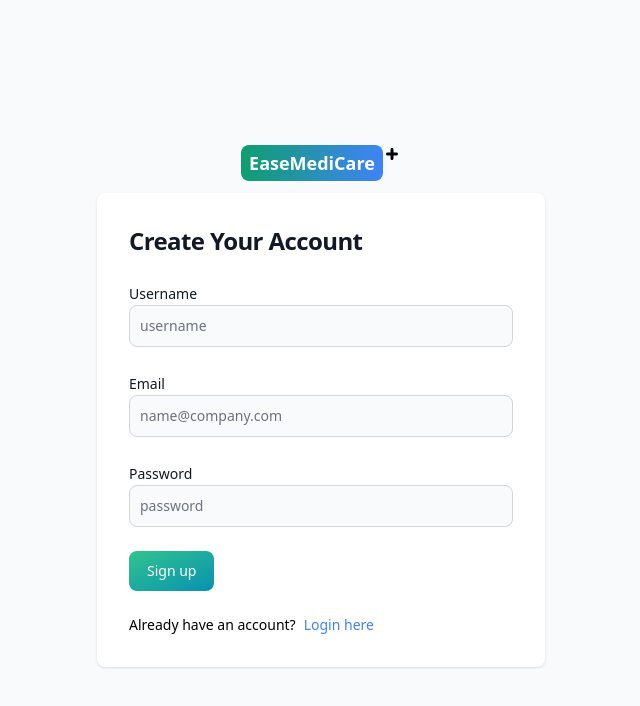
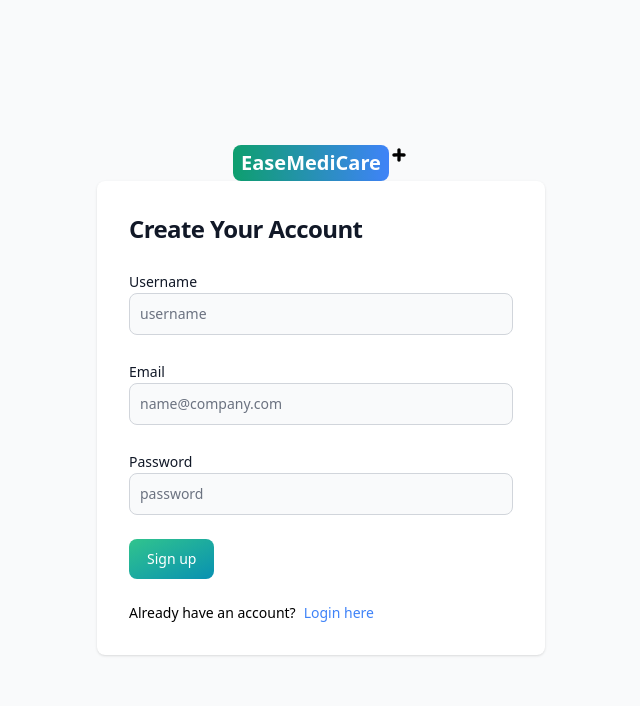
Before and after one commit to audiofolks/Doctor-Appointment, a React (Vite) app in the folder client/: page /auth/sign-up in a window 1280 px wide. Shown: the top 706 px of the page, without its empty margins (319-959 px from the left). Built offline with nearby package versions, Linux system fonts and the light colour scheme.

Commit message:
rectify error

```diff
--- a/client/src/pages/SignUp.tsx
+++ b/client/src/pages/SignUp.tsx
@@ -42,12 +42,15 @@ export default function SignUp() {
   return (
     <section className="bg-gray-50 dark:bg-gray-900 h-full">
       <div className="flex flex-col items-center justify-center px-6 py-2 mx-auto h-full">
-        <div className=" py-3 flex self-center whitespace-nowrap text-sm sm:text-lg font-semibold  dark:text-white">
+        <Link
+          to="/"
+          className=" flex self-center whitespace-nowrap text-sm sm:text-xl font-semibold"ஃ
+        >
           <span className="px-2 py-1 bg-gradient-to-r from-green-500 to-blue-500 rounded-lg text-white">
             EaseMediCare
           </span>
           <TiPlus />
-        </div>
+        </Link>
         <div className=" w-full bg-white rounded-lg shadow dark:border md:mt-0 sm:max-w-md xl:p-0 dark:bg-gray-800 dark:border-gray-700">
           <div className="p-6 space-y-4 md:space-y-6 sm:p-8">
             <h1 className="text-xl font-bold leading-tight tracking-tight text-gray-900 md:text-2xl dark:text-white">
```
